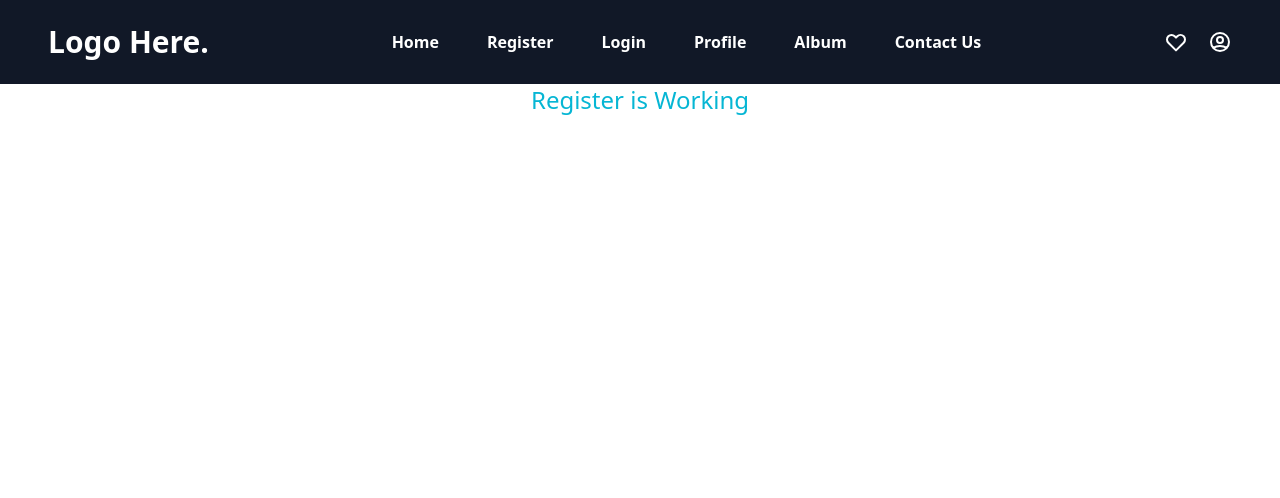
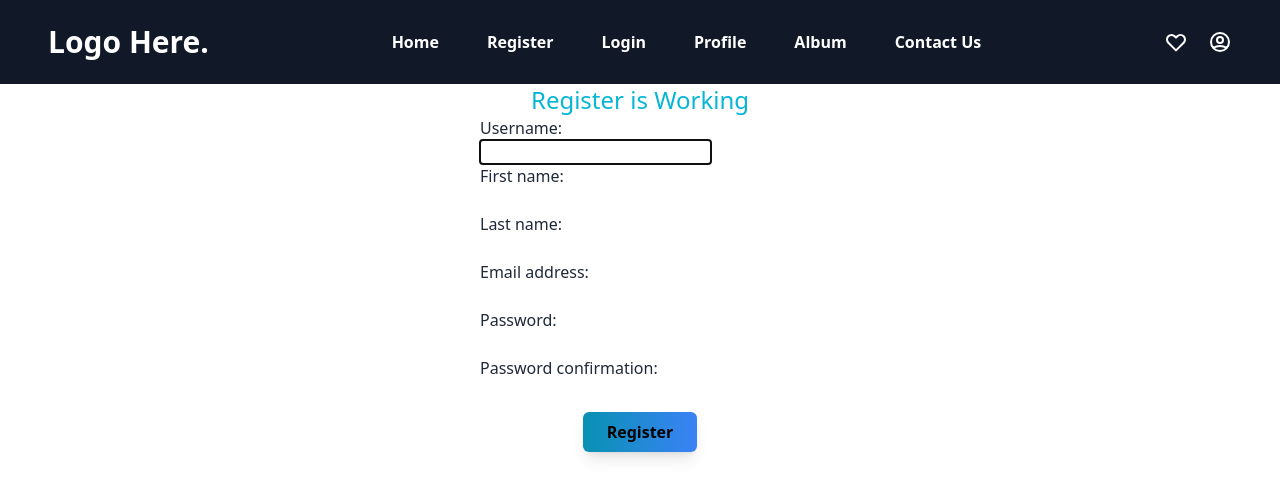
Before and after one commit to rubaiiyat/CRUD-Musicians-Profile, a Django app: page /profile/auth/register/ in a window 1280 px wide. Shown: the top 498 px of the page. Run offline with Django 5.2, Linux system fonts and the light colour scheme; some libraries are stand-ins or nearby versions.

Commit message:
Register and Login completed

```diff
--- a/Musicians/settings.py
+++ b/Musicians/settings.py
@@ -39,7 +39,12 @@
     "django.contrib.staticfiles",
     "albums",
     "profiles",
+    "crispy_forms",
+    "crispy_tailwind",
 ]
+CRISPY_ALLOWED_TEMPLATE_PACKS = "tailwind"
+
+CRISPY_TEMPLATE_PACK = "tailwind"
 
 MIDDLEWARE = [
     "django.middleware.security.SecurityMiddleware",
--- /dev/null
+++ b/profiles/forms.py
@@ -0,0 +1,9 @@
+from django.contrib.auth.forms import UserCreationForm
+from django.contrib.auth.models import User
+
+
+class userRegistration(UserCreationForm):
+
+    class Meta:
+        model = User
+        fields = ("username", "first_name", "last_name", "email")
--- a/profiles/templates/register.html
+++ b/profiles/templates/register.html
@@ -1,5 +1,19 @@
 {% extends 'base.html' %}
-
+{% load crispy_forms_tags %}
 {% block content %}
   <h1 class="text-2xl text-cyan-500 text-center">{{ page }} is Working</h1>
+
+  <form method="post" action="" class="w-3/12 mx-auto">
+    {% csrf_token %}
+    <!-- {{ form|crispy }} -->
+    {% for fm in form %}
+      {{ fm.label_tag }}
+
+      {{ fm }}
+      {{ fm.errors }}
+    {% endfor %}
+    <div class="flex justify-center items-center mt-2">
+      <button class="bg-gradient-to-r from-cyan-600 to-blue-500 hover:from-cyan-600 hover:to-blue-600 text-black font-semibold px-6 py-2 rounded-md shadow-lg hover:shadow-xl transition duration-300 ease-in-out transform hover:scale-105">{{ page }}</button>
+    </div>
+  </form>
 {% endblock %}
--- a/profiles/views.py
+++ b/profiles/views.py
@@ -1,14 +1,38 @@
-from django.shortcuts import render
+from django.shortcuts import render, redirect
+from . import forms
+from django.contrib.auth import login, logout, authenticate
+from django.contrib.auth.forms import AuthenticationForm
 
 
 def register(request):
     page = "Register"
-    return render(request, "register.html", {"page": page})
+    if request.method == "POST":
+        form = forms.userRegistration(request.POST)
+        if form.is_valid():
+            form.save()
+            return redirect("register")
+    else:
+        form = forms.userRegistration()
+    return render(request, "register.html", {"page": page, "form": form})
 
 
 def userLogin(request):
-    page = "Login"
-    return render(request, "register.html", {"page": page})
+    if request.user.is_authenticated:
+        return redirect("home")
+    else:
+        page = "Login"
+        if request.method == "POST":
+            form = AuthenticationForm(request, data=request.POST)
+            if form.is_valid():
+                name = form.cleaned_data.get("username")
+                userPass = form.cleaned_data.get("password")
+                user = authenticate(request, username=name, password=userPass)
+                if user is not None:
+                    form = login(request, user)
+                    return redirect("home")
+        else:
+            form = AuthenticationForm()
+        return render(request, "register.html", {"page": page, "form": form})
 
 
 def profiles(request):
```
Also changed, not shown: db.sqlite3.
